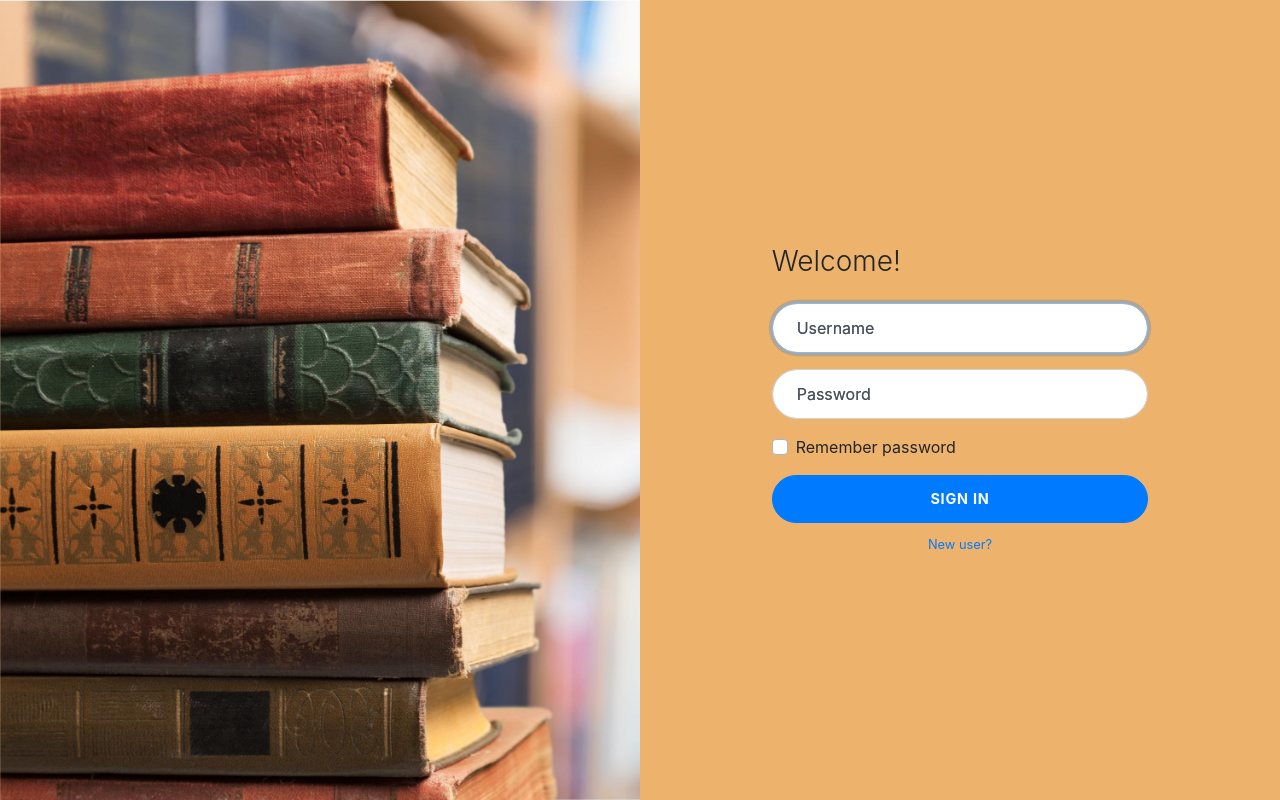
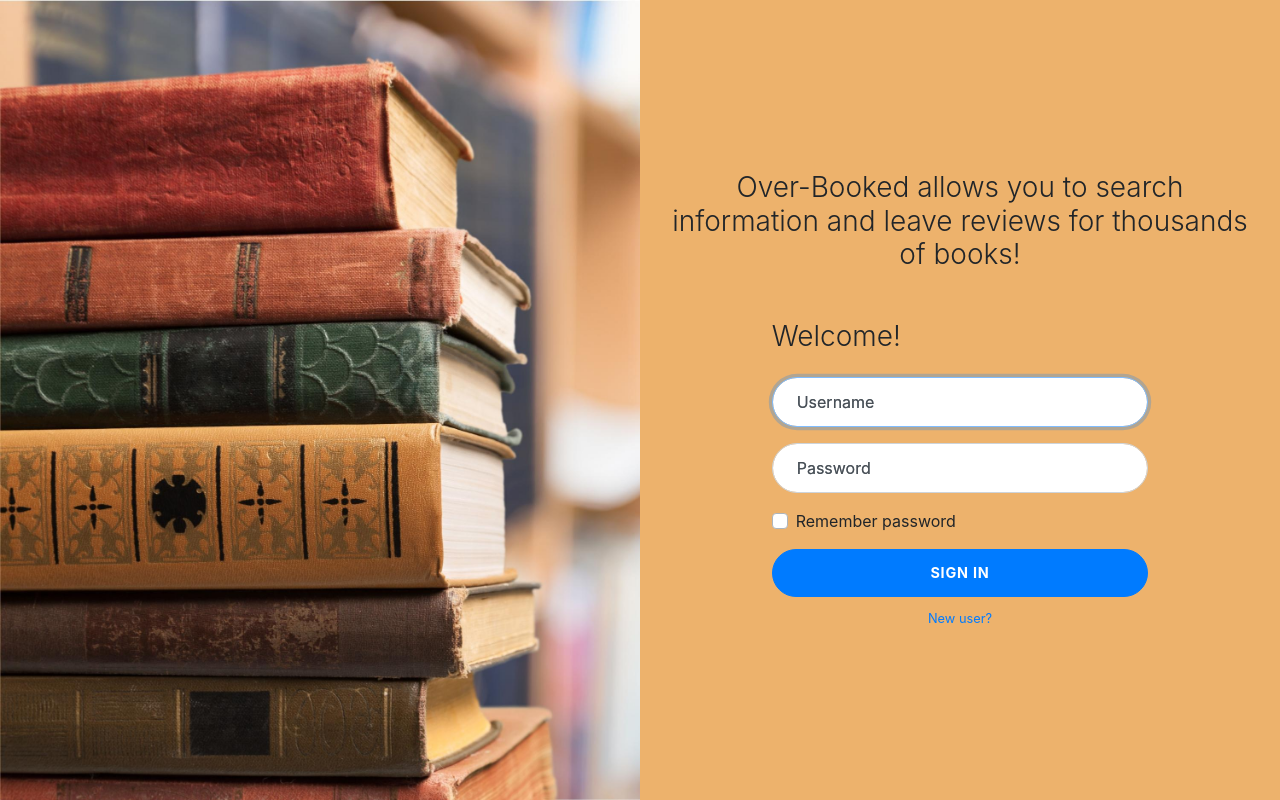
Before and after one commit to delabere/CS50W_Project1, a Flask app: page / in a window 1280 px wide. Shown: the part 56-856 px from the top of the page. Run offline with Flask 2, Linux system fonts and the light colour scheme; some libraries are stand-ins or nearby versions.

Commit message:
Added site overview to login page

```diff
--- a/templates/login.html
+++ b/templates/login.html
@@ -3,13 +3,22 @@
 
 {% block body %}
 
+
+
 <div class="container-fluid">
   <div class="row no-gutter">
     <div class="d-none d-md-flex col-md-4 col-lg-6 bg-image"></div>
     <div class="col-md-8 col-lg-6">
+
       <div class="login d-flex align-items-center py-5">
+
         <div class="container">
+          <h3 class="login-heading mb-4  text-center">Over-Booked allows you to search information
+            and leave reviews for thousands of books!</h3>
+          <br>
+
           <div class="row">
+
             <div class="col-md-9 col-lg-8 mx-auto">
               <h3 class="login-heading mb-4">{{ message }}</h3>
               <form action="{{ url_for('login') }}" method="POST">
```
